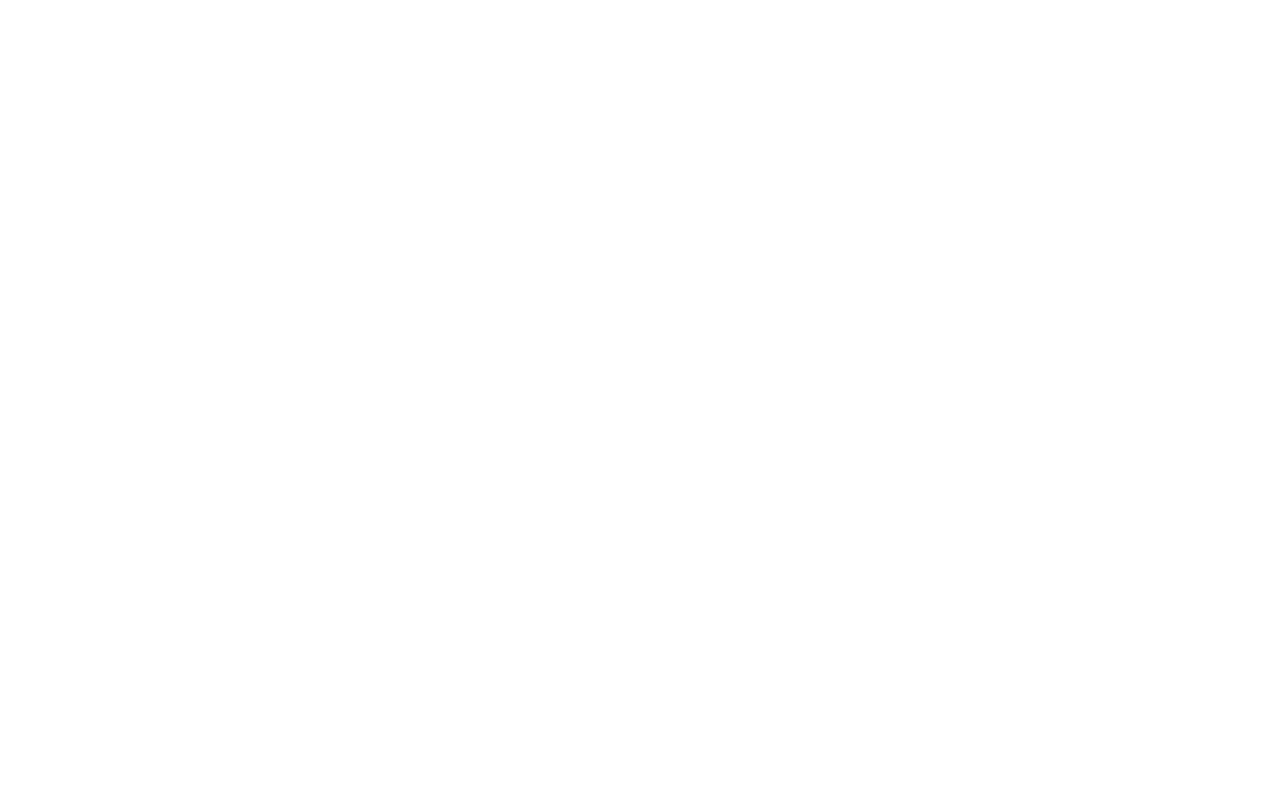
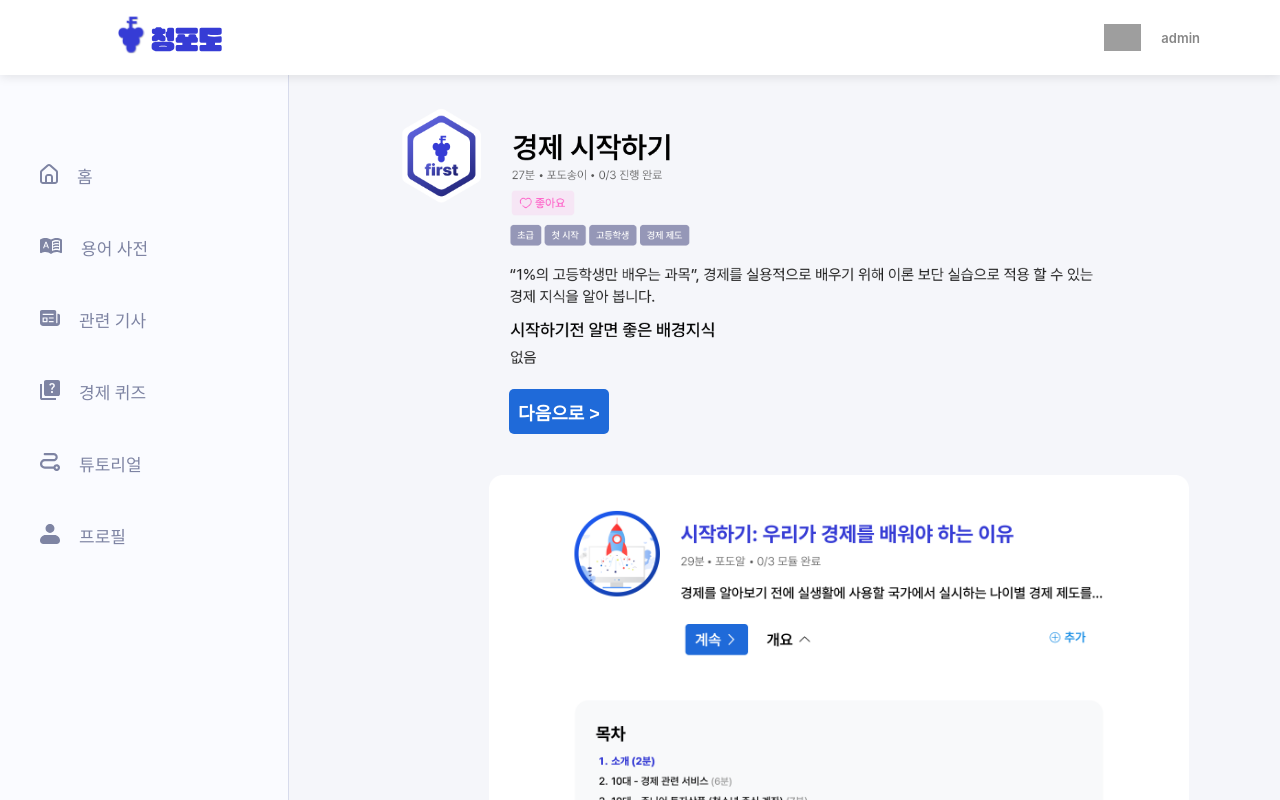
Before and after one commit to teamMinari/NewMinariWeb, a React (Create React App) app: page /grapes in a window 1280 px wide. Before the commit this address had no page. Shown: the top 800 px of the page. Built offline with nearby package versions, Linux system fonts and the light colour scheme; grey boxes are pictures that could not be loaded.

Commit message:
feat :: 포도씨/ 포도송이 추가
ㅁㄴㅇㄹ

```diff
--- a/src/Hooks/Login/useLogin.js
+++ b/src/Hooks/Login/useLogin.js
@@ -11,7 +11,7 @@
     setLoading(true);
     setError("");
     try {
-      const response = await axios.post("http://3.35.152.231:8080/member/login", {
+      const response = await axios.post("http://cheongfordo.p-e.kr:8080/member/login", {
         id,
         password,
       });
--- a/src/Hooks/Signup/useSignup.js
+++ b/src/Hooks/Signup/useSignup.js
@@ -31,7 +31,7 @@
     try {
       console.log("Sending request to the server...");
       const response = await axios.post(
-        "http://3.35.152.231:8080/member/register",
+        "http://cheongfordo.p-e.kr:8080/member/register",
         { email, id, password, confirmPassword }
       );
 
--- a/src/components/Sidebar/SidebarStyle.js
+++ b/src/components/Sidebar/SidebarStyle.js
@@ -64,7 +64,6 @@
   height: 50px;
   border-radius: ${(props) => (props.isActive ? "8px 0 0 8px;" : "0")};
   color: ${(props) => (props.isActive ? "#fff" : "#7E84A3")};
-  padding: ${(props) => (props.isActive ? "10px 10px 10px 30px" : "10px")};
   transition: all 0.3s ease;
   position: relative;
 
--- a/src/pages/Tutorial/GrapeSeed.jsx
+++ b/src/pages/Tutorial/GrapeSeed.jsx
@@ -3,6 +3,8 @@
 import Header from "../../components/Header/Header";
 import SideBar from "../../components/Sidebar/Sidebar";
 import axios from "axios";
+import { useNavigate } from "react-router-dom";
+import { NotionRenderer } from "react-notion-x";
 import Editer from "./Editer/Editer";
 
 const GrapeSeed = () => {
@@ -16,6 +18,8 @@
       console.log(something);
     });
   }, []);
+
+  const navigate = useNavigate();
 
   return (
     <React.Fragment>
@@ -34,8 +38,16 @@
                 <M.XpContainer>300XP</M.XpContainer>
               </M.TopContainer>
               <M.ContentContainer>
-                {/* <Editer></Editer> */}
-                <M.NextBtn>다음으로 {">"}</M.NextBtn>
+                <M.PageText>돈이 움직이는 세상 : 금리</M.PageText>
+                {
+                  something ?
+                  <NotionRenderer recordMap={something} /> :
+                  <div>hi</div>
+                }
+                <Editer></Editer>
+                <M.NextBtn onClick={() => {
+                      navigate("/grapeseed");
+                    }}>다음으로 {">"}</M.NextBtn>
               </M.ContentContainer>
             </M.GrapeSeedContainer>
           </M.CenteredContent>
--- a/src/pages/Tutorial/GrapeSeedStyle.js
+++ b/src/pages/Tutorial/GrapeSeedStyle.js
@@ -77,9 +77,8 @@
 `;
 
 export const PageText = styled.div`
-  font-weight: 600;
+  font-weight: 750;
   font-size: 30px;
-  margin-top: 65px;
 `;
 
 export const TimeText = styled.div`
--- /dev/null
+++ b/src/pages/Tutorial/Grapes/Grapes.jsx
@@ -0,0 +1,31 @@
+import * as M from "./GrapesStyle";
+import React, { useEffect, useState } from "react";
+import Header from "../../../components/Header/Header";
+import SideBar from "../../../components/Sidebar/Sidebar";
+
+import { useNavigate } from "react-router-dom";
+
+const Grapes = () => {
+  const navigate = useNavigate();
+  return (
+    <React.Fragment>
+      <Header />
+      <M.PageContent>
+        <SideBar />
+        <M.MainContent>
+          <M.CenteredContent>
+            <M.GrapesContainer>
+              <M.EconomiStartImg></M.EconomiStartImg>
+              <M.NextBtn onClick={() => {navigate("/grapeseed");}}>다음으로 {">"}</M.NextBtn>
+            </M.GrapesContainer>
+            <M.GrapesImg></M.GrapesImg>
+            <M.GrapesImg></M.GrapesImg>
+            <M.GrapesImg></M.GrapesImg>
+          </M.CenteredContent>
+        </M.MainContent>
+      </M.PageContent>
+    </React.Fragment>
+  );
+};
+
+export default Grapes;
--- /dev/null
+++ b/src/pages/Tutorial/Grapes/GrapesStyle.js
@@ -0,0 +1,99 @@
+import styled, { css } from "styled-components";
+import { NavLink } from "react-router-dom";
+import EconomiStart from "../../../assets/image/EconomiStart.png";
+import Grapes from "../../../assets/image/Grapes.png";
+export const EconomiStartStyle = css`
+  width: 900px;
+`;
+export const GrapesStyle = css`
+  width: 700px;
+  margin-left: 200px;
+  margin-bottom: 50px;
+`;
+
+
+export const EconomiStartImg = styled.img.attrs({
+  src: EconomiStart,
+  alt: "EconomiStart",
+})`
+  ${EconomiStartStyle}
+`;
+
+export const GrapesImg = styled.img.attrs({
+  src: Grapes,
+  alt: "Grapes",
+})`
+  ${GrapesStyle}
+`;
+
+
+export const PageContent = styled.div`
+  display: flex;
+  z-index: 1;
+  background-color: #F5F6FA;
+`;
+
+export const MainContent = styled.div`
+  background-color: #F5F6FA;
+`;
+
+export const CenteredContent = styled.div`
+  display: flex;
+  flex-direction: column;
+  align-items: center;
+`;
+
+export const GrapesContainer = styled.div`
+  width: 900px;
+  height: 300px;
+  background-color: #ffffff;
+  border-radius: 0 0 10px 10px;
+  margin-bottom: 100px;
+`;
+
+export const ContentContainer = styled.div`
+  padding: 30px 50px;
+`;
+
+
+export const PageText = styled.div`
+  font-weight: 600;
+  font-size: 30px;
+  margin-top: 65px;
+`;
+
+export const TimeText = styled.div`
+  font-weight: 400;
+  font-size: 16px;
+  color: #575757;
+  margin-top: 8px;
+`;
+
+export const ContentText = styled.div`
+  font-weight: normal;
+  font-size: 18px;
+  margin-top: 20px;
+`;
+
+export const StyledLink = styled.a`
+  color: blue;
+  font-size: 15px;
+  text-decoration: underline;
+  &:hover {
+    color: darkblue;
+  }
+`;
+
+export const NextBtn = styled.button`
+  width: 100px;
+  height: 45px;
+  background-color: #1f6ad9;
+  border: none;
+  border-radius: 5px;
+  font-weight: 600;
+  font-size: 18px;
+  color: #fff;
+  margin-top: 10px;
+  margin-left: 220px;
+  cursor: pointer;
+`;
--- a/src/pages/Tutorial/Tutoirial.jsx
+++ b/src/pages/Tutorial/Tutoirial.jsx
@@ -24,7 +24,7 @@
                     <M.VerticalContainer>
                         <M.FirstTutorial>
                             <M.ExampleTutorial onClick={() => {
-                      navigate("/grapeseed");
+                      navigate("/grapes");
                     }}></M.ExampleTutorial>
                         </M.FirstTutorial>
                         <Tip />
--- a/src/router/router.jsx
+++ b/src/router/router.jsx
@@ -16,6 +16,7 @@
 import DictionaryMain from "../pages/Dictionary/DictionaryMain";
 import Tutoirial from "../pages/Tutorial/Tutoirial";
 import NewNotion from "../pages/Tutorial/NewNotion";
+import Grapes from "../pages/Tutorial/Grapes/Grapes";
 
 
 const AppRouter = ({ openModal, closeModal, isOpen }) => {
@@ -39,6 +40,7 @@
         <Route path="/grapeseed" element={<GrapeSeed />} />
         <Route path="/tutorial" element={<Tutoirial />} />
         <Route path="/newnotion" element={<NewNotion />} />
+        <Route path="/grapes" element={<Grapes />} />
       </Routes>
     </Router>
   );
```
Also changed, not shown: src/assets/image/EconomiStart.png (added), src/assets/image/Grapes.png (added).
